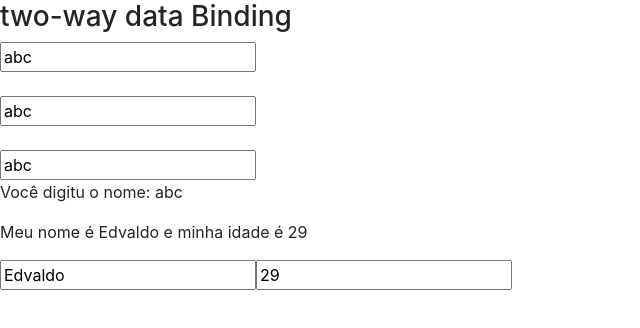
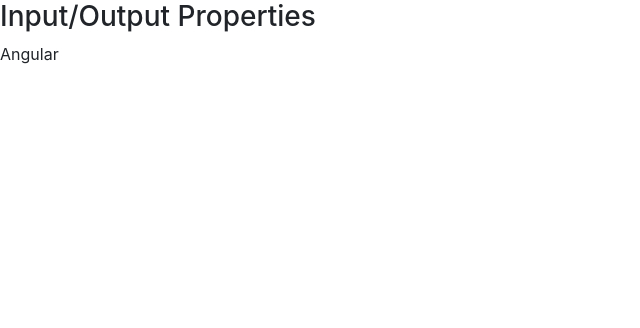
Before and after one commit to Edvaldoivso/data-binding, an Angular app: page / in a window 1280 px wide. Shown: the top 328 px of the page, without its empty margins (0-640 px from the left). Built offline with nearby package versions, Linux system fonts and the light colour scheme.

Commit message:
Output and Input Binding

```diff
--- a/src/app/app.module.ts
+++ b/src/app/app.module.ts
@@ -6,9 +6,10 @@ import { AppRoutingModule } from './app-routing.module';
 import { AppComponent } from './app.component';
 import { DataBindingComponent } from './data-binding/data-binding.component';
 import { BrowserAnimationsModule } from '@angular/platform-browser/animations';
+import { ImputPropertyComponent } from './imput-property/imput-property.component';
 
 @NgModule({
-  declarations: [AppComponent, DataBindingComponent],
+  declarations: [AppComponent, DataBindingComponent, ImputPropertyComponent],
   imports: [
     BrowserModule,
     AppRoutingModule,
--- a/src/app/data-binding/data-binding.component.html
+++ b/src/app/data-binding/data-binding.component.html
@@ -103,7 +103,7 @@
       </span>
     </div>
   </article>
-</section-->
+</section>
 
   <section>
     <article>
@@ -148,5 +148,15 @@
 
 
     </article>
-  </section>
+  </section-->
+
+<section>
+<article>
+<h3>Input/Output Properties</h3>
+
+<app-curso [nome]="nomeDoCurso"></app-curso>
+
+
+
+</article>
 </section>
--- a/src/app/data-binding/data-binding.component.ts
+++ b/src/app/data-binding/data-binding.component.ts
@@ -23,6 +23,7 @@ export class DataBindingComponent implements OnInit {
   valorSalvo = '';
   isMouseOver: boolean = false;
   nome: string = 'abc';
+  nomeDoCurso: string = 'Angular';
 
   //Objetos
   pessoa: any = {
--- /dev/null
+++ b/src/app/imput-property/imput-property.component.html
@@ -0,0 +1,3 @@
+<p>
+{{ nomeCurso }}
+</p>
--- /dev/null
+++ b/src/app/imput-property/imput-property.component.ts
@@ -0,0 +1,24 @@
+import { Component, Input, OnInit } from '@angular/core';
+
+@Component({
+  selector: 'app-curso',
+  templateUrl: './imput-property.component.html',
+  styleUrls: ['./imput-property.component.css']
+})
+export class ImputPropertyComponent implements OnInit {
+
+//Variaveis
+
+@Input("nome") nomeCurso : string = '';
+
+
+
+
+
+
+  constructor() { }
+
+  ngOnInit(): void {
+  }
+
+}
```
Also changed, not shown: src/app/imput-property/imput-property.component.css (added), 1 other file (tests, documents, lock files or other folders).
